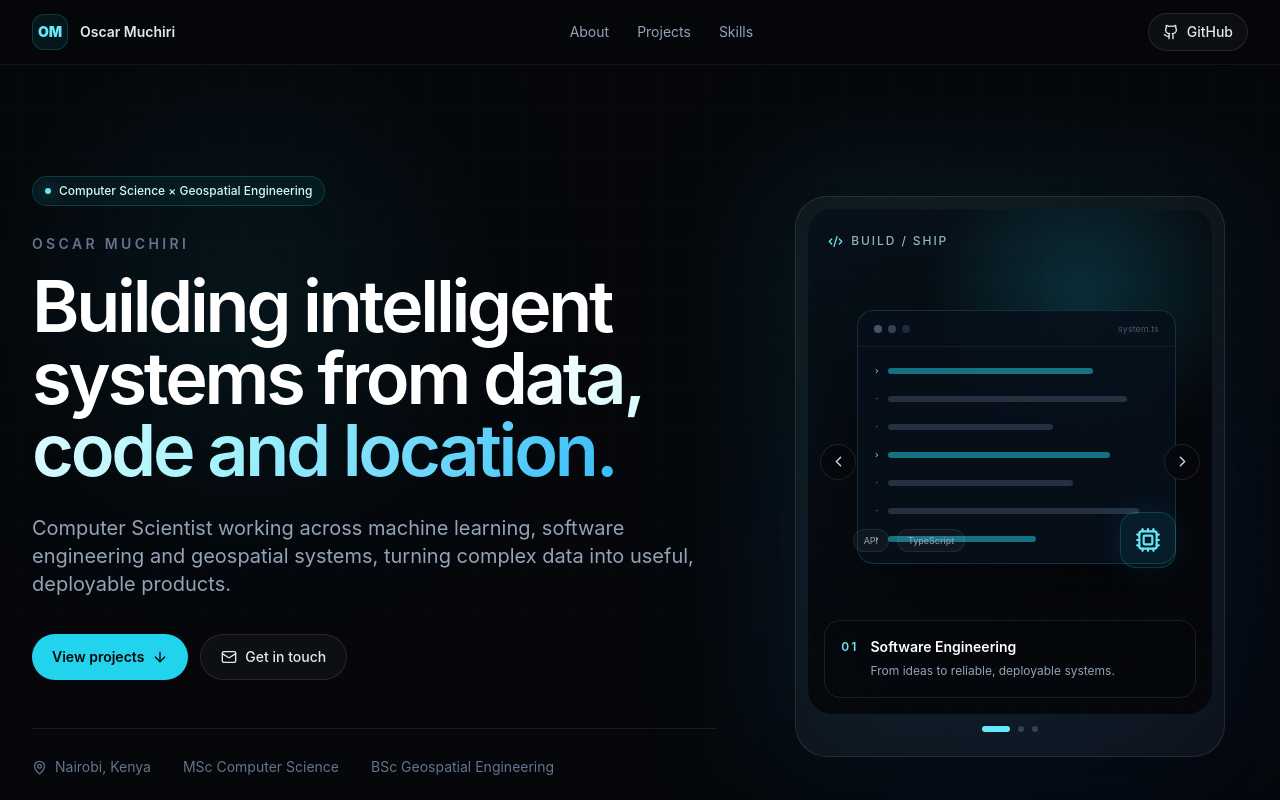
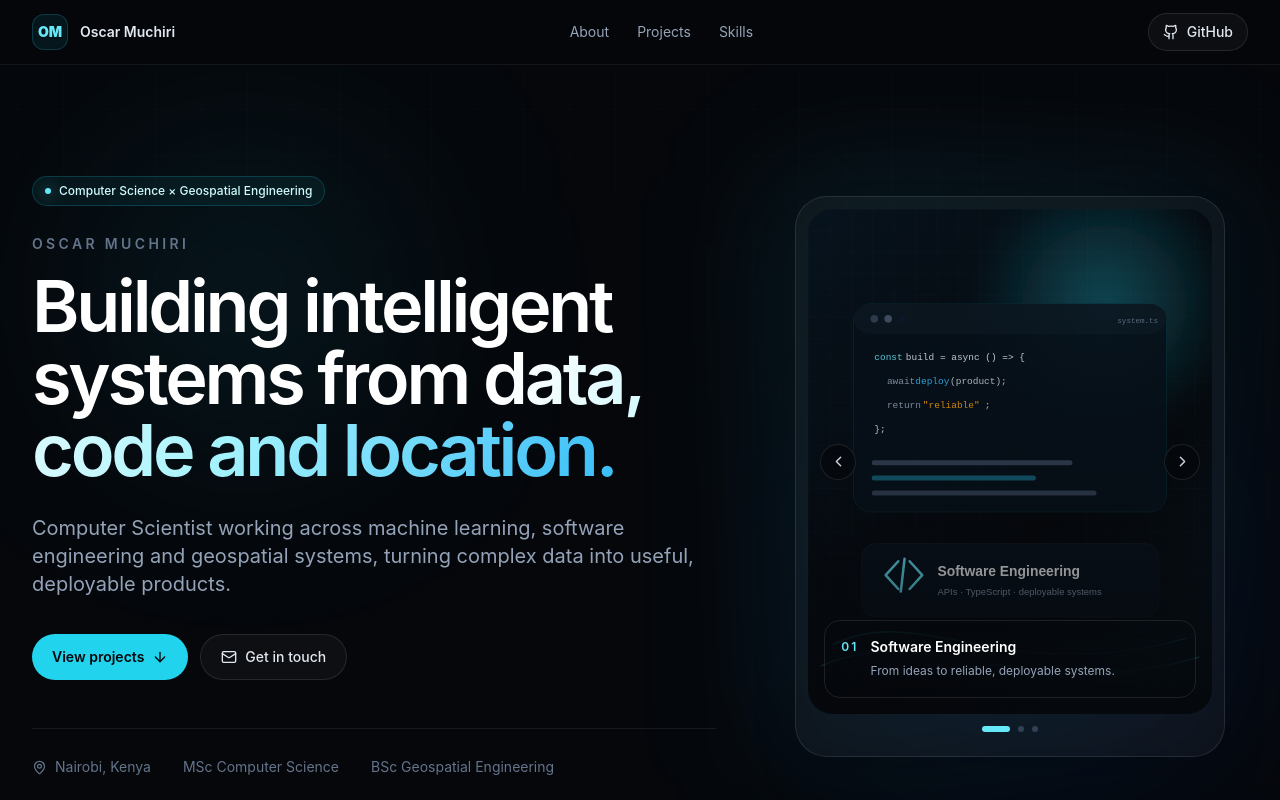
Before and after one commit to OscarMuchiri/oscar-muchiri-portfolio, a Next.js app: page / in a window 1280 px wide. Shown: the top 800 px of the page. Built offline with nearby package versions, Linux system fonts and the light colour scheme.

Commit message:
Use crossfading hero image artwork

```diff
--- a/components/HeroVisualCarousel.tsx
+++ b/components/HeroVisualCarousel.tsx
@@ -1,42 +1,33 @@
 "use client";
 
 import { useEffect, useState } from "react";
-import {
-  BrainCircuit,
-  ChevronLeft,
-  ChevronRight,
-  Code2,
-  Cpu,
-  Database,
-  Layers3,
-  MapPin
-} from "lucide-react";
+import { ChevronLeft, ChevronRight } from "lucide-react";
 
 type Slide = {
-  id: string;
   label: string;
   title: string;
   description: string;
+  image: string;
 };
 
 const slides: Slide[] = [
   {
-    id: "software",
     label: "01",
     title: "Software Engineering",
-    description: "From ideas to reliable, deployable systems."
+    description: "From ideas to reliable, deployable systems.",
+    image: "/hero/software-engineering.svg"
   },
   {
-    id: "ai",
     label: "02",
     title: "Machine Learning",
-    description: "Models, evaluation and intelligent decision systems."
+    description: "Models, evaluation and intelligent decision systems.",
+    image: "/hero/machine-learning.svg"
   },
   {
-    id: "geo",
     label: "03",
     title: "Geospatial Systems",
-    description: "Spatial analysis, mapping and location-aware technology."
+    description: "Spatial analysis, mapping and location-aware technology.",
+    image: "/hero/geospatial-systems.svg"
   }
 ];
 
@@ -49,7 +40,6 @@ export default function HeroVisualCarousel() {
     const timer = window.setInterval(() => {
       setActive((current) => (current + 1) % slides.length);
     }, 8000);
-
     return () => window.clearInterval(timer);
   }, [paused]);
 
@@ -71,20 +61,22 @@ export default function HeroVisualCarousel() {
         <div className="relative aspect-[4/5] overflow-hidden rounded-[1.55rem] bg-ink-850">
           {slides.map((slide, index) => (
             <div
-              key={slide.id}
+              key={slide.title}
               className={[
-                "absolute inset-0 transition-[opacity,transform,filter] duration-[1100ms] ease-in-out",
+                "absolute inset-0 transition-[opacity,transform,filter] duration-[1200ms] ease-in-out",
                 index === active
                   ? "scale-100 opacity-100 blur-0"
-                  : "pointer-events-none scale-[1.025] opacity-0 blur-[1px]"
+                  : "pointer-events-none scale-[1.03] opacity-0 blur-[1px]"
               ].join(" ")}
               aria-hidden={index !== active}
             >
-              {slide.id === "software" && <SoftwareVisual />}
-              {slide.id === "ai" && <AiVisual />}
-              {slide.id === "geo" && <GeoVisual />}
-
-              <div className="absolute inset-x-4 bottom-4 rounded-2xl border border-white/10 bg-ink-950/78 p-4 backdrop-blur-xl">
+              <img
+                src={slide.image}
+                alt=""
+                className="absolute inset-0 h-full w-full object-cover"
+              />
+              <div className="absolute inset-0 bg-gradient-to-t from-ink-950/85 via-ink-950/10 to-transparent" />
+              <div className="absolute inset-x-4 bottom-4 rounded-2xl border border-white/10 bg-ink-950/76 p-4 backdrop-blur-xl">
                 <div className="flex items-start gap-3">
                   <span className="mt-0.5 text-xs font-semibold tracking-[0.18em] text-accent-300">
                     {slide.label}
@@ -122,7 +114,7 @@ export default function HeroVisualCarousel() {
         <div className="flex items-center justify-center gap-2 py-3">
           {slides.map((slide, index) => (
             <button
-              key={slide.id}
+              key={slide.title}
               type="button"
               onClick={() => setActive(index)}
               aria-label={"Show " + slide.title}
@@ -139,161 +131,3 @@ export default function HeroVisualCarousel() {
     </div>
   );
 }
-
-function SoftwareVisual() {
-  return (
-    <div className="absolute inset-0 overflow-hidden bg-[radial-gradient(circle_at_68%_18%,rgba(34,211,238,.18),transparent_32%),linear-gradient(145deg,#07111a,#05070b_70%)]">
-      <div className="tech-grid absolute inset-0 opacity-45" />
-
-      <div className="absolute left-5 top-6 flex items-center gap-2 text-xs font-medium uppercase tracking-[0.16em] text-cyan-100/70">
-        <Code2 size={15} className="text-accent-300" />
-        Build / Ship
-      </div>
-
-      <div className="absolute left-[12%] right-[9%] top-[20%] overflow-hidden rounded-2xl border border-cyan-300/15 bg-[#07101a]/90 shadow-[0_24px_70px_rgba(0,0,0,.38)]">
-        <div className="flex h-9 items-center gap-1.5 border-b border-white/[0.06] px-4">
-          <span className="h-2 w-2 rounded-full bg-slate-600" />
-          <span className="h-2 w-2 rounded-full bg-slate-700" />
-          <span className="h-2 w-2 rounded-full bg-slate-800" />
-          <span className="ml-auto text-[9px] text-slate-600">system.ts</span>
-        </div>
-
-        <div className="space-y-3 p-4 font-mono text-[9px] leading-4 sm:text-[10px]">
-          <CodeLine width="72%" accent />
-          <CodeLine width="84%" />
-          <CodeLine width="58%" />
-          <CodeLine width="78%" accent />
-          <CodeLine width="65%" />
-          <CodeLine width="88%" />
-          <CodeLine width="52%" accent />
-        </div>
-      </div>
-
-      <div className="absolute bottom-[29%] right-[9%] grid h-14 w-14 place-items-center rounded-2xl border border-accent-400/20 bg-accent-400/[0.08] text-accent-300 shadow-[0_0_34px_rgba(34,211,238,.1)]">
-        <Cpu size={26} />
-      </div>
-
-      <div className="absolute bottom-[32%] left-[11%] flex gap-2">
-        <span className="rounded-full border border-white/[0.07] bg-white/[0.04] px-2.5 py-1 text-[9px] text-slate-400">
-          API
-        </span>
-        <span className="rounded-full border border-white/[0.07] bg-white/[0.04] px-2.5 py-1 text-[9px] text-slate-400">
-          TypeScript
-        </span>
-      </div>
-    </div>
-  );
-}
-
-function AiVisual() {
-  return (
-    <div className="absolute inset-0 overflow-hidden bg-[radial-gradient(circle_at_50%_35%,rgba(56,189,248,.17),transparent_34%),linear-gradient(155deg,#06111a,#05070b_72%)]">
-      <div className="tech-grid absolute inset-0 opacity-35" />
-
-      <div className="absolute left-5 top-6 flex items-center gap-2 text-xs font-medium uppercase tracking-[0.16em] text-cyan-100/70">
-        <BrainCircuit size={15} className="text-accent-300" />
-        Learn / Predict
-      </div>
-
-      <div className="absolute left-1/2 top-[20%] h-56 w-56 -translate-x-1/2 sm:h-64 sm:w-64">
-        <div className="ai-orbit absolute inset-[14%] rounded-full border border-accent-400/15" />
-        <div className="ai-orbit-reverse absolute inset-[29%] rounded-full border border-blue-400/20" />
-        <div className="absolute left-1/2 top-1/2 grid h-20 w-20 -translate-x-1/2 -translate-y-1/2 place-items-center rounded-full border border-accent-400/25 bg-accent-400/[0.08] text-accent-300 shadow-[0_0_45px_rgba(34,211,238,.14)]">
-          <BrainCircuit size={34} />
-        </div>
-
-        {[
-          ["17%", "18%"],
-          ["76%", "21%"],
-          ["84%", "66%"],
-          ["24%", "78%"],
-          ["7%", "52%"],
-          ["62%", "84%"]
-        ].map(([left, top], i) => (
-          <span
-            key={i}
-            className="ai-node absolute h-2.5 w-2.5 rounded-full bg-accent-300 shadow-[0_0_14px_rgba(103,232,249,.85)]"
-            style={{ left, top, animationDelay: (i * 180) + "ms" }}
-          />
-        ))}
-      </div>
-
-      <div className="absolute bottom-[30%] left-[10%] right-[10%] grid grid-cols-3 gap-2">
-        {[
-          ["66.8%", "Accuracy"],
-          ["76.4%", "F1"],
-          ["12", "Signals"]
-        ].map(([value, label]) => (
-          <div key={label} className="rounded-xl border border-white/[0.07] bg-white/[0.035] p-2.5 text-center backdrop-blur">
-            <p className="text-sm font-semibold text-white">{value}</p>
-            <p className="mt-0.5 text-[9px] uppercase tracking-[0.12em] text-slate-500">{label}</p>
-          </div>
-        ))}
-      </div>
-    </div>
-  );
-}
-
-function GeoVisual() {
-  return (
-    <div className="absolute inset-0 overflow-hidden bg-[radial-gradient(circle_at_62%_27%,rgba(34,211,238,.16),transparent_30%),linear-gradient(150deg,#061019,#05070b_70%)]">
-      <div className="geo-grid absolute inset-0 opacity-55" />
-
-      <div className="absolute left-5 top-6 flex items-center gap-2 text-xs font-medium uppercase tracking-[0.16em] text-cyan-100/70">
-        <MapPin size={15} className="text-accent-300" />
-        Map / Analyse
-      </div>
-
-      <div className="absolute left-[10%] right-[10%] top-[18%] h-[48%] overflow-hidden rounded-2xl border border-accent-400/15 bg-[#07111a]/75">
-        <div className="absolute inset-0 opacity-70">
-          <div className="absolute left-[12%] top-[22%] h-px w-[70%] rotate-[16deg] bg-gradient-to-r from-transparent via-cyan-300/35 to-transparent" />
-          <div className="absolute left-[4%] top-[52%] h-px w-[82%] -rotate-[10deg] bg-gradient-to-r from-transparent via-blue-300/30 to-transparent" />
-          <div className="absolute left-[28%] top-[12%] h-[76%] w-px rotate-[20deg] bg-gradient-to-b from-transparent via-cyan-300/25 to-transparent" />
-        </div>
-
-        <MapDot left="28%" top="34%" />
-        <MapDot left="63%" top="29%" />
-        <MapDot left="72%" top="62%" />
-        <MapDot left="42%" top="67%" />
-
-        <div className="absolute bottom-3 left-3 flex items-center gap-2 rounded-lg border border-white/[0.07] bg-ink-950/70 px-2.5 py-1.5 text-[9px] text-slate-400 backdrop-blur">
-          <Layers3 size={12} className="text-accent-300" />
-          Spatial layers
-        </div>
-      </div>
-
-      <div className="absolute bottom-[29%] left-[10%] right-[10%] flex items-center justify-between gap-2">
-        <div className="flex items-center gap-2 rounded-xl border border-white/[0.07] bg-white/[0.035] px-3 py-2">
-          <Database size={14} className="text-accent-300" />
-          <span className="text-[10px] text-slate-400">Spatial data</span>
-        </div>
-        <div className="rounded-xl border border-white/[0.07] bg-white/[0.035] px-3 py-2 text-[10px] text-slate-400">
-          GIS · GeoJSON
-        </div>
-      </div>
-    </div>
-  );
-}
-
-function CodeLine({ width, accent = false }: { width: string; accent?: boolean }) {
-  return (
-    <div className="flex items-center gap-2">
-      <span className={accent ? "text-accent-300" : "text-slate-600"}>{accent ? "›" : "·"}</span>
-      <span
-        className={accent ? "h-1.5 rounded-full bg-accent-400/50" : "h-1.5 rounded-full bg-slate-700/70"}
-        style={{ width }}
-      />
-    </div>
-  );
-}
-
-function MapDot({ left, top }: { left: string; top: string }) {
-  return (
-    <span
-      className="absolute grid h-6 w-6 -translate-x-1/2 -translate-y-1/2 place-items-center rounded-full border border-accent-300/25 bg-accent-400/[0.08]"
-      style={{ left, top }}
-    >
-      <span className="h-2 w-2 rounded-full bg-accent-300 shadow-[0_0_12px_rgba(103,232,249,.9)]" />
-    </span>
-  );
-}
```
